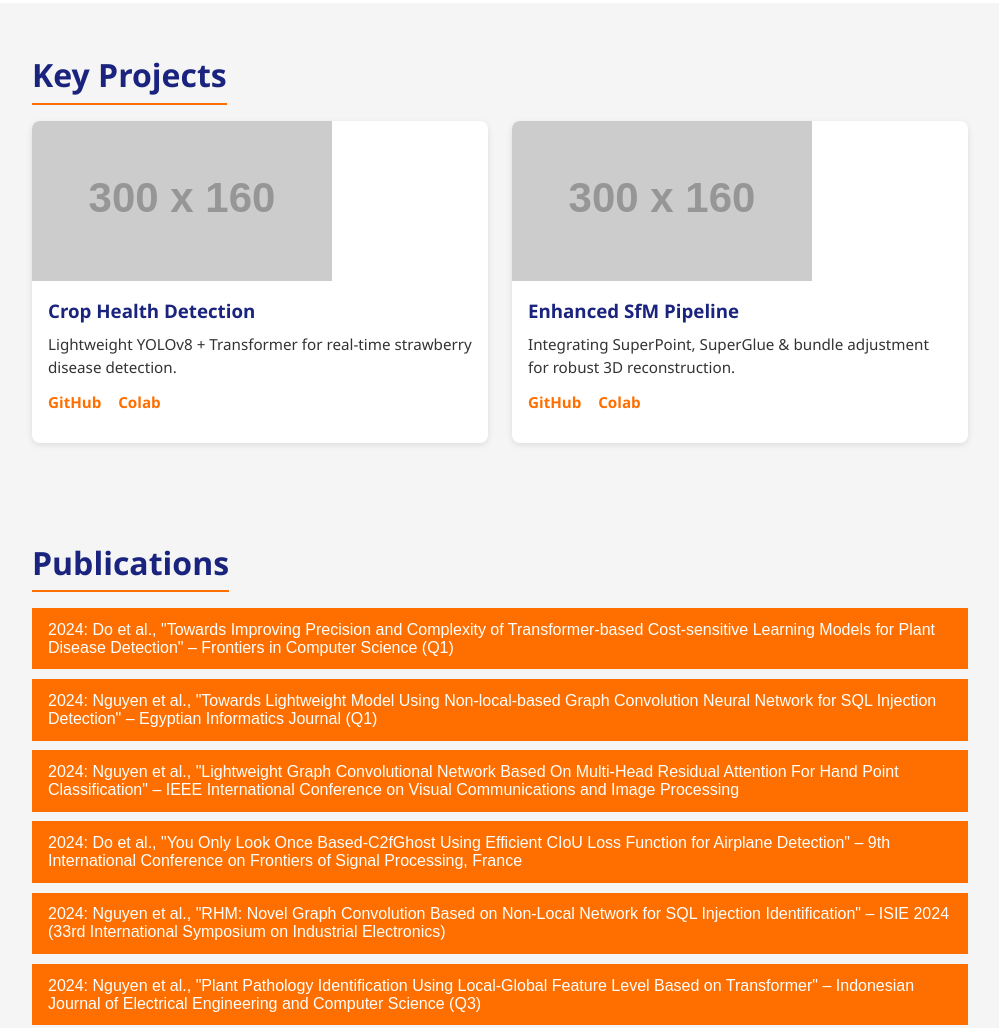
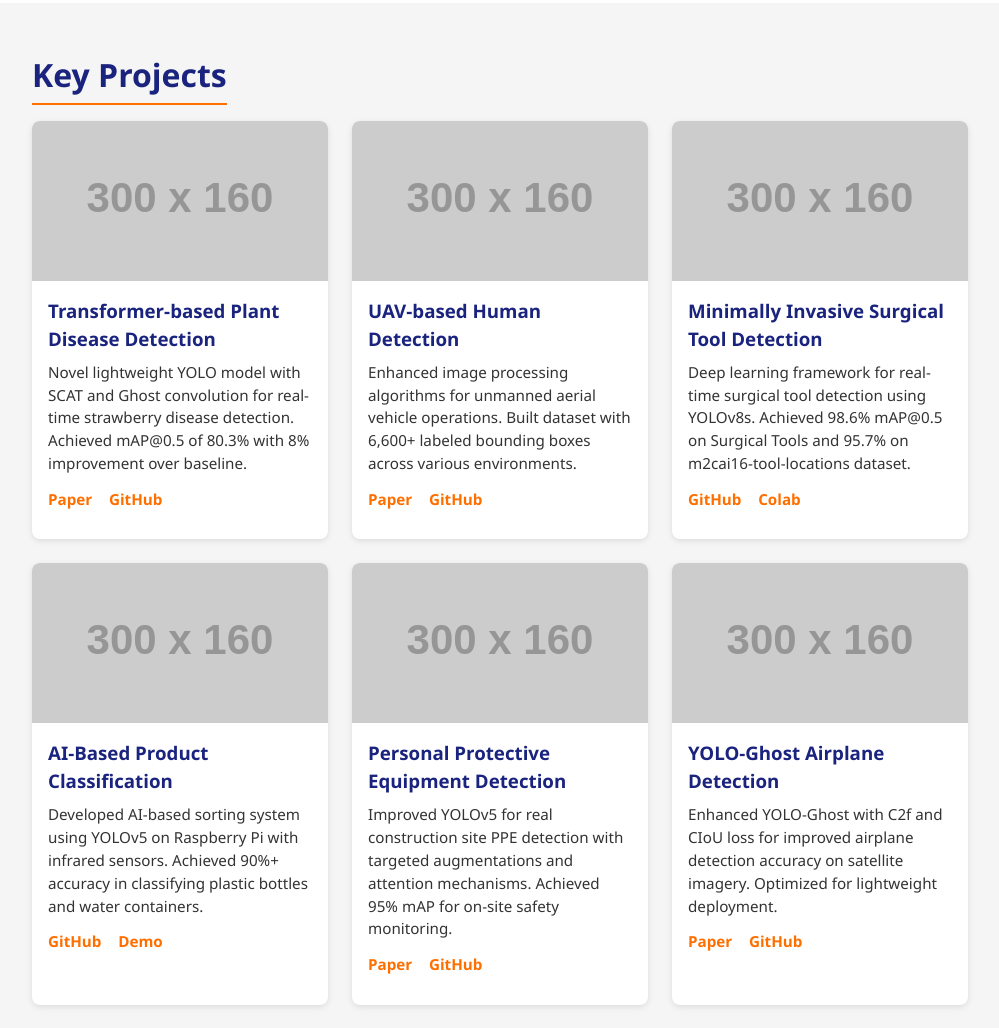
Before and after one commit to Tyler-Do/tuando168, a plain HTML site: page index.html in a window 1280 px wide. Shown: the part 2023-3051 px from the top of the page, without its empty margins (140-1139 px from the left). Drawn offline with Linux system fonts and the light colour scheme; placeholder pictures from the web are drawn by us.

Commit message:
index.html

```diff
--- a/index.html
+++ b/index.html
@@ -442,29 +442,74 @@
   </ul>
 </section>
 
+
   <!-- Projects -->
   <section id="projects">
     <h2>Key Projects</h2>
     <div class="grid">
       <div class="project-card">
-        <img src="https://via.placeholder.com/300x160/ff6f00/ffffff?text=Strawberry" alt="Strawberry Detection">
+        <img src="https://via.placeholder.com/300x160/ff6f00/ffffff?text=Plant+Disease" alt="Plant Disease Detection">
         <div class="project-card-content">
-          <h3>Crop Health Detection</h3>
-          <p>Lightweight YOLOv8 + Transformer for real-time strawberry disease detection.</p>
+          <h3>Transformer-based Plant Disease Detection</h3>
+          <p>Novel lightweight YOLO model with SCAT and Ghost convolution for real-time strawberry disease detection. Achieved mAP@0.5 of 80.3% with 8% improvement over baseline.</p>
           <p class="links">
-            <a href="https://github.com/yourrepo1">GitHub</a>
-            <a href="https://colab.research.google.com/yourcolab1">Colab</a>
+            <a href="https://bom.so/VsURJZ">Paper</a>
+            <a href="https://github.com/Tyler-Do">GitHub</a>
           </p>
         </div>
       </div>
       <div class="project-card">
-        <img src="https://via.placeholder.com/300x160/1a237e/ffffff?text=SfM" alt="SfM Pipeline">
+        <img src="https://via.placeholder.com/300x160/1a237e/ffffff?text=UAV+Detection" alt="UAV Detection">
         <div class="project-card-content">
-          <h3>Enhanced SfM Pipeline</h3>
-          <p>Integrating SuperPoint, SuperGlue & bundle adjustment for robust 3D reconstruction.</p>
+          <h3>UAV-based Human Detection</h3>
+          <p>Enhanced image processing algorithms for unmanned aerial vehicle operations. Built dataset with 6,600+ labeled bounding boxes across various environments.</p>
           <p class="links">
-            <a href="https://github.com/yourrepo2">GitHub</a>
-            <a href="https://colab.research.google.com/yourcolab2">Colab</a>
+            <a href="https://doi.org/10.1109/ICSSE58758.2023.10227141">Paper</a>
+            <a href="https://github.com/Tyler-Do">GitHub</a>
+          </p>
+        </div>
+      </div>
+      <div class="project-card">
+        <img src="https://via.placeholder.com/300x160/4caf50/ffffff?text=Medical+AI" alt="Medical AI">
+        <div class="project-card-content">
+          <h3>Minimally Invasive Surgical Tool Detection</h3>
+          <p>Deep learning framework for real-time surgical tool detection using YOLOv8s. Achieved 98.6% mAP@0.5 on Surgical Tools and 95.7% on m2cai16-tool-locations dataset.</p>
+          <p class="links">
+            <a href="https://github.com/Tyler-Do">GitHub</a>
+            <a href="https://colab.research.google.com/">Colab</a>
+          </p>
+        </div>
+      </div>
+      <div class="project-card">
+        <img src="https://via.placeholder.com/300x160/9c27b0/ffffff?text=Conveyor+Belt" alt="Conveyor Belt">
+        <div class="project-card-content">
+          <h3>AI-Based Product Classification</h3>
+          <p>Developed AI-based sorting system using YOLOv5 on Raspberry Pi with infrared sensors. Achieved 90%+ accuracy in classifying plastic bottles and water containers.</p>
+          <p class="links">
+            <a href="https://github.com/Tyler-Do">GitHub</a>
+            <a href="https://colab.research.google.com/">Demo</a>
+          </p>
+        </div>
+      </div>
+      <div class="project-card">
+        <img src="https://via.placeholder.com/300x160/ff5722/ffffff?text=PPE+Detection" alt="PPE Detection">
+        <div class="project-card-content">
+          <h3>Personal Protective Equipment Detection</h3>
+          <p>Improved YOLOv5 for real construction site PPE detection with targeted augmentations and attention mechanisms. Achieved 95% mAP for on-site safety monitoring.</p>
+          <p class="links">
+            <a href="https://bom.so/BaVzd">Paper</a>
+            <a href="https://github.com/Tyler-Do">GitHub</a>
+          </p>
+        </div>
+      </div>
+      <div class="project-card">
+        <img src="https://via.placeholder.com/300x160/00bcd4/ffffff?text=Airplane+Detection" alt="Airplane Detection">
+        <div class="project-card-content">
+          <h3>YOLO-Ghost Airplane Detection</h3>
+          <p>Enhanced YOLO-Ghost with C2f and CIoU loss for improved airplane detection accuracy on satellite imagery. Optimized for lightweight deployment.</p>
+          <p class="links">
+            <a href="https://bom.so/6WxGSL">Paper</a>
+            <a href="https://github.com/Tyler-Do">GitHub</a>
           </p>
         </div>
       </div>
```
